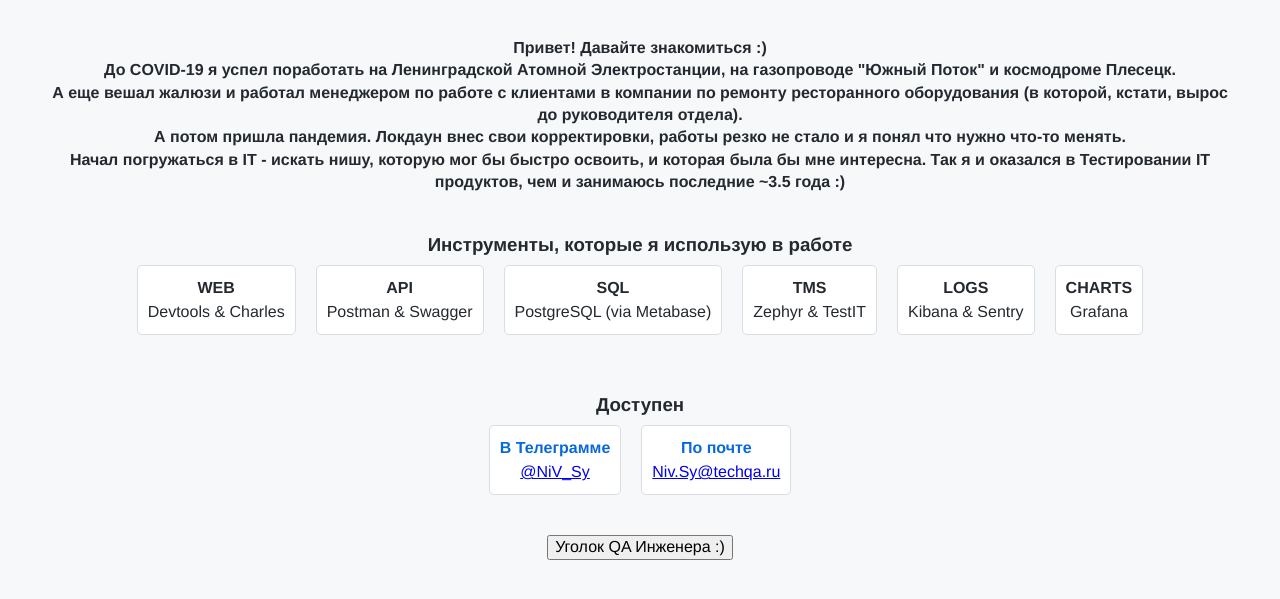
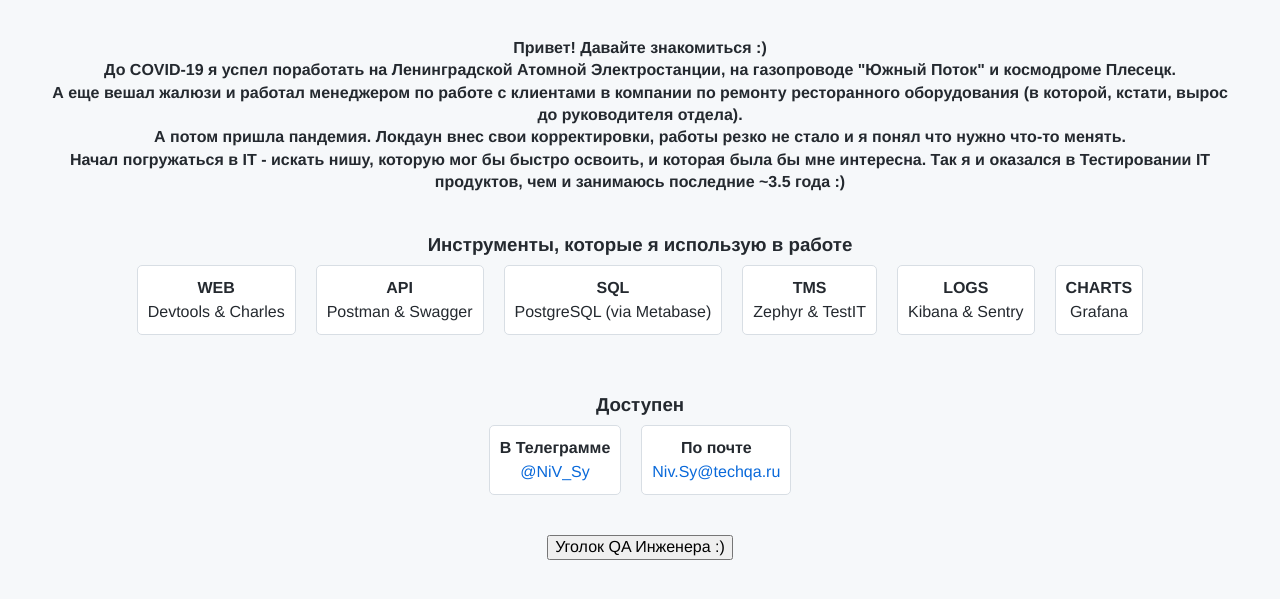
Before and after one commit to NikolaySysoev/NIkolaySysoev.github.io, a plain HTML site: page index.html in a window 1280 px wide. Shown: the part 533-1132 px from the top of the page. Drawn offline with Linux system fonts and the light colour scheme.

Commit message:
Update index.html

```diff
--- a/index.html
+++ b/index.html
@@ -39,8 +39,8 @@
           <h3 class="tools__header">Доступен</h3>
         </div>
         <section class="skills">
-          <span class="links"><b>В Телеграмме</b> <br/> <a href="http://t.me/NiV_Sy">@NiV_Sy</a></span>
-          <span class="links"><b>По почте</b> <br/> <a href="mailto:Niv.Sy@techqa.ru">Niv.Sy@techqa.ru</a></span>
+          <span><b>В Телеграмме</b> <br/> <a class="links" href="http://t.me/NiV_Sy">@NiV_Sy</a></span>
+          <span><b>По почте</b> <br/> <a class="links" href="mailto:Niv.Sy@techqa.ru">Niv.Sy@techqa.ru</a></span>
         </section>
         </div>
     </main>
```
